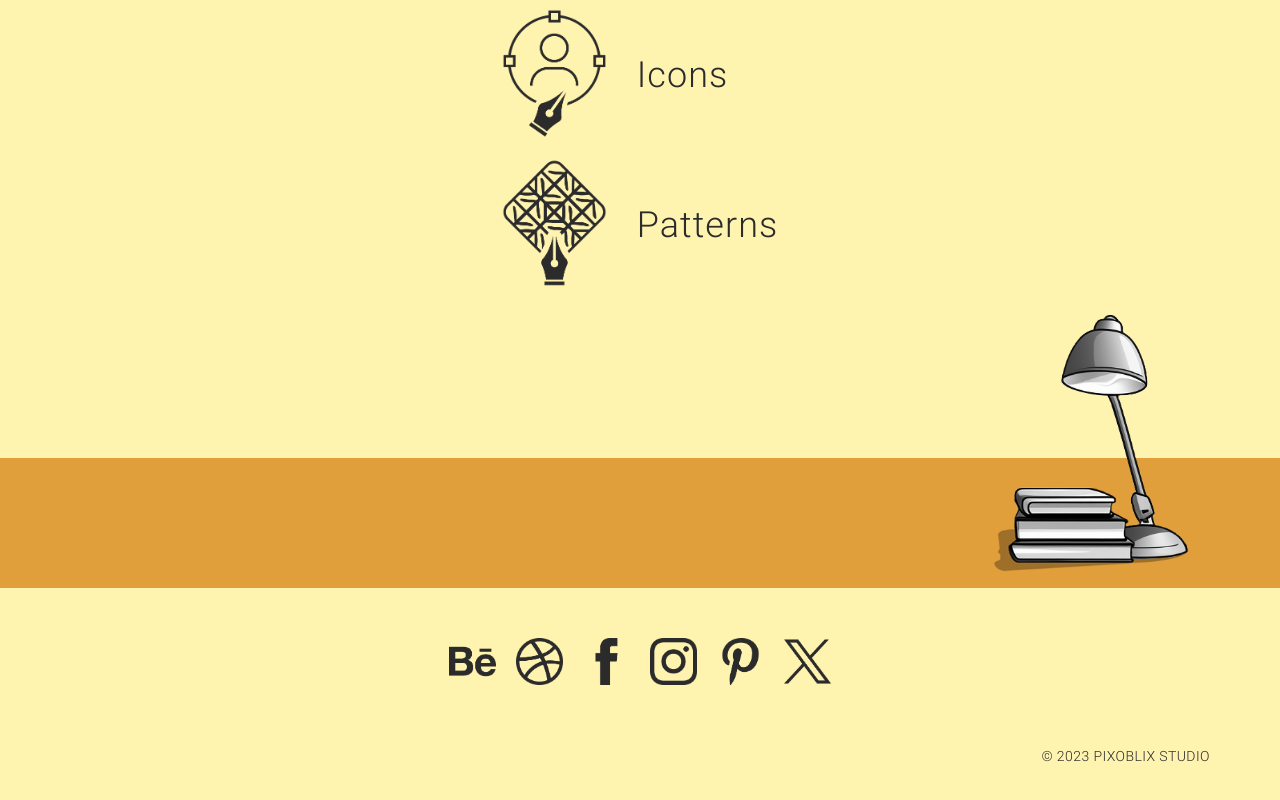
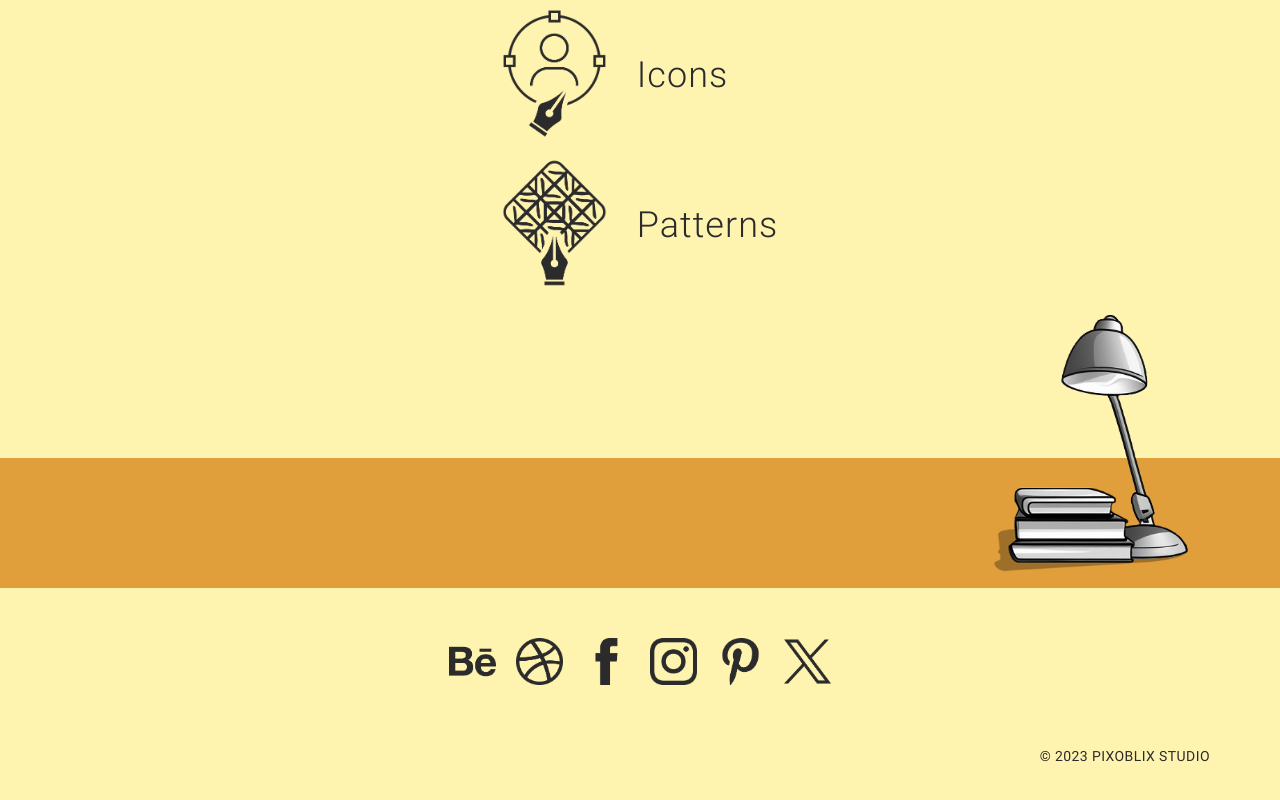
Before and after one commit to pixoblixStudio/Homepage, a plain HTML site: page index.html in a window 1280 px wide. Shown: the part 1703-2503 px from the top of the page. Drawn offline with Linux system fonts and the light colour scheme.

Commit message:
12th deploy

```diff
--- a/style.css
+++ b/style.css
@@ -220,8 +220,13 @@ body {
   font-weight: normal;
   font-style: normal; }
 @font-face {
+  font-family: 'robotoregular';
+  src: url("FONTS/roboto-regular-webfont.woff2") format("woff2"), url("FONTS/roboto-regular-webfont.woff") format("woff"), url("FONTS/roboto-regular-webfont.ttf") format("truetype"), url("FONTS/roboto-regular-webfont.svg#robotoregular") format("svg");
+  font-weight: normal;
+  font-style: normal; }
+@font-face {
   font-family: 'robotolight';
-  src: url("FONTS/roboto-light-webfont.woff2") format("woff2"), url("FONTS/roboto-light-webfont.woff") format("woff"), url("FONTS/roboto-light-webfont.ttf") format("truetype"), url("FONTS/roboto-light-webfont.svg#robotoregular") format("svg");
+  src: url("FONTS/roboto-light-webfont.woff2") format("woff2"), url("FONTS/roboto-light-webfont.woff") format("woff"), url("FONTS/roboto-light-webfont.ttf") format("truetype"), url("FONTS/roboto-light-webfont.svg#robotolight") format("svg");
   font-weight: normal;
   font-style: normal; }
 h1 {
@@ -268,12 +273,12 @@ p {
   font-family: 'robotolight';
   font-size: 18px;
   line-height: 27px;
-  font-weight: 400;
+  font-weight: 300;
   letter-spacing: 0.03em;
   color: #fff3b0; }
 
 .copyright {
-  font-family: 'robotolight';
+  font-family: 'robotoregular';
   font-size: 14px;
   line-height: 21px;
   font-weight: 400;
```
Also changed, not shown: FONTS/roboto-regular-webfont.ttf (added), FONTS/roboto-regular-webfont.woff (added), FONTS/roboto-regular-webfont.woff2 (added), 2 other files.
